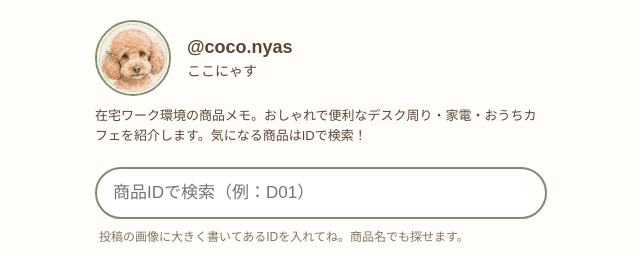
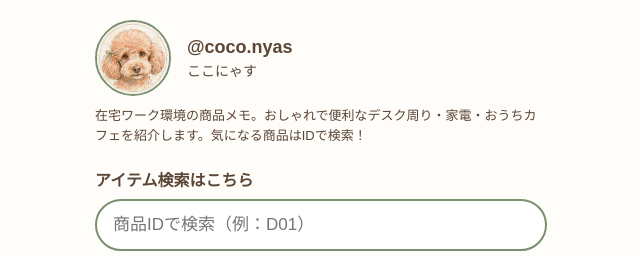
Before and after one commit to parumenn/motion-manifests, a plain HTML site: page link/app/index.html in a window 1280 px wide. Shown: the top 256 px of the page, without its empty margins (319-959 px from the left). Drawn offline with Linux system fonts and the light colour scheme.

Commit message:
link site: add Japanese IDN host (アイテム検索はこちら) and go host; title/heading update

```diff
--- a/link/app/index.html
+++ b/link/app/index.html
@@ -3,7 +3,7 @@
 <head>
 <meta charset="UTF-8">
 <meta name="viewport" content="width=device-width, initial-scale=1">
-<title>ここにゃす｜商品リンク</title>
+<title>ここにゃす｜アイテム検索はこちら</title>
 <style>
   :root { --brown:#5B4636; --sage:#7A8F6E; --line:#e5ded6; --bg:#fffdf9; }
   * { box-sizing:border-box; margin:0; padding:0; }
@@ -69,6 +69,7 @@ function homeView() {
     </header>
     <div class="pbio">${prof.bio}</div>
     <div class="search">
+      <div style="font-weight:700;font-size:16px;margin-bottom:8px;">アイテム検索はこちら</div>
       <input id="q" type="text" inputmode="search" placeholder="商品IDで検索（例：D01）" autocomplete="off">
       <div class="hint">投稿の画像に大きく書いてあるIDを入れてね。商品名でも探せます。</div>
     </div>
```
Also changed, not shown: 1 other file.
